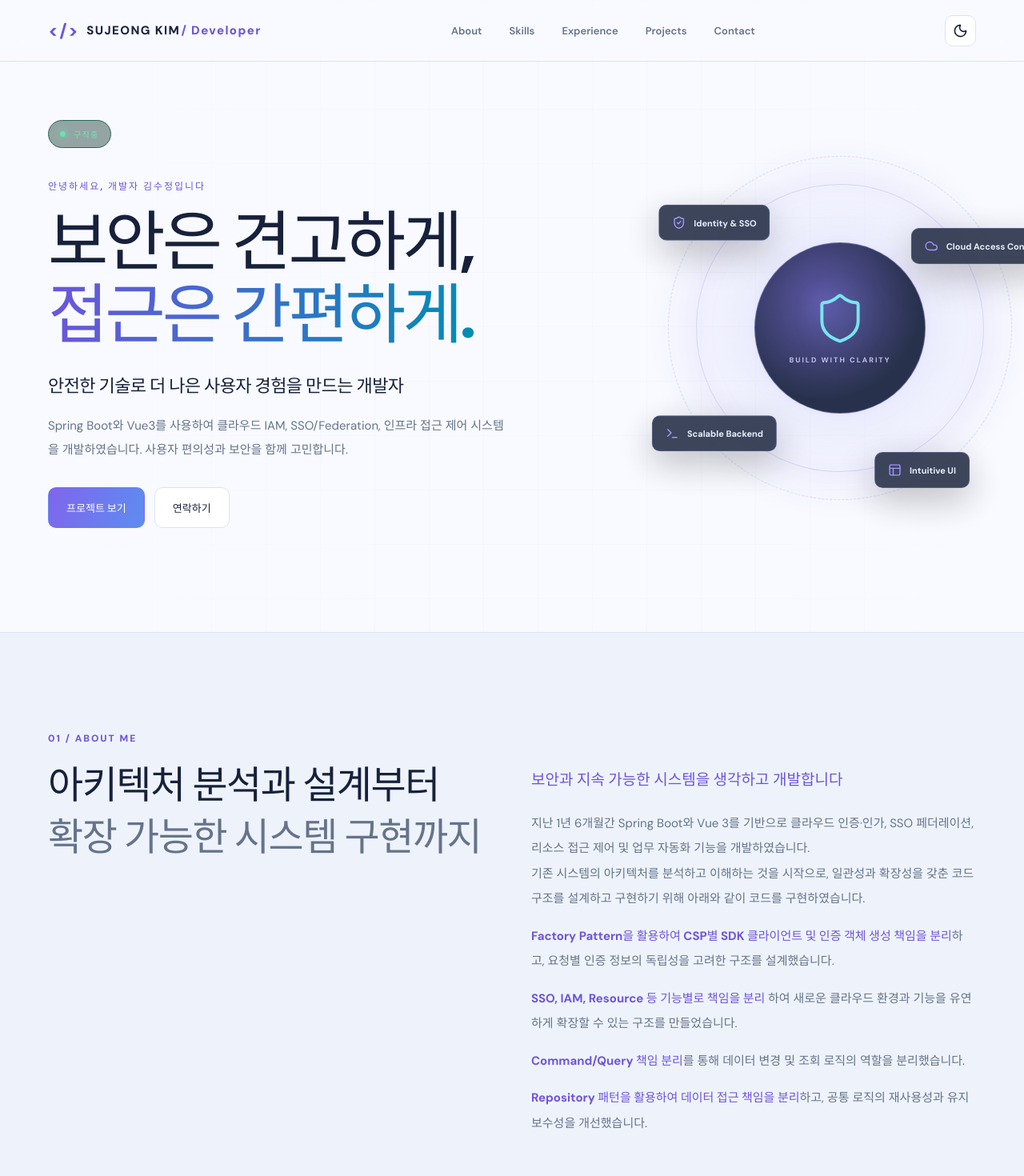
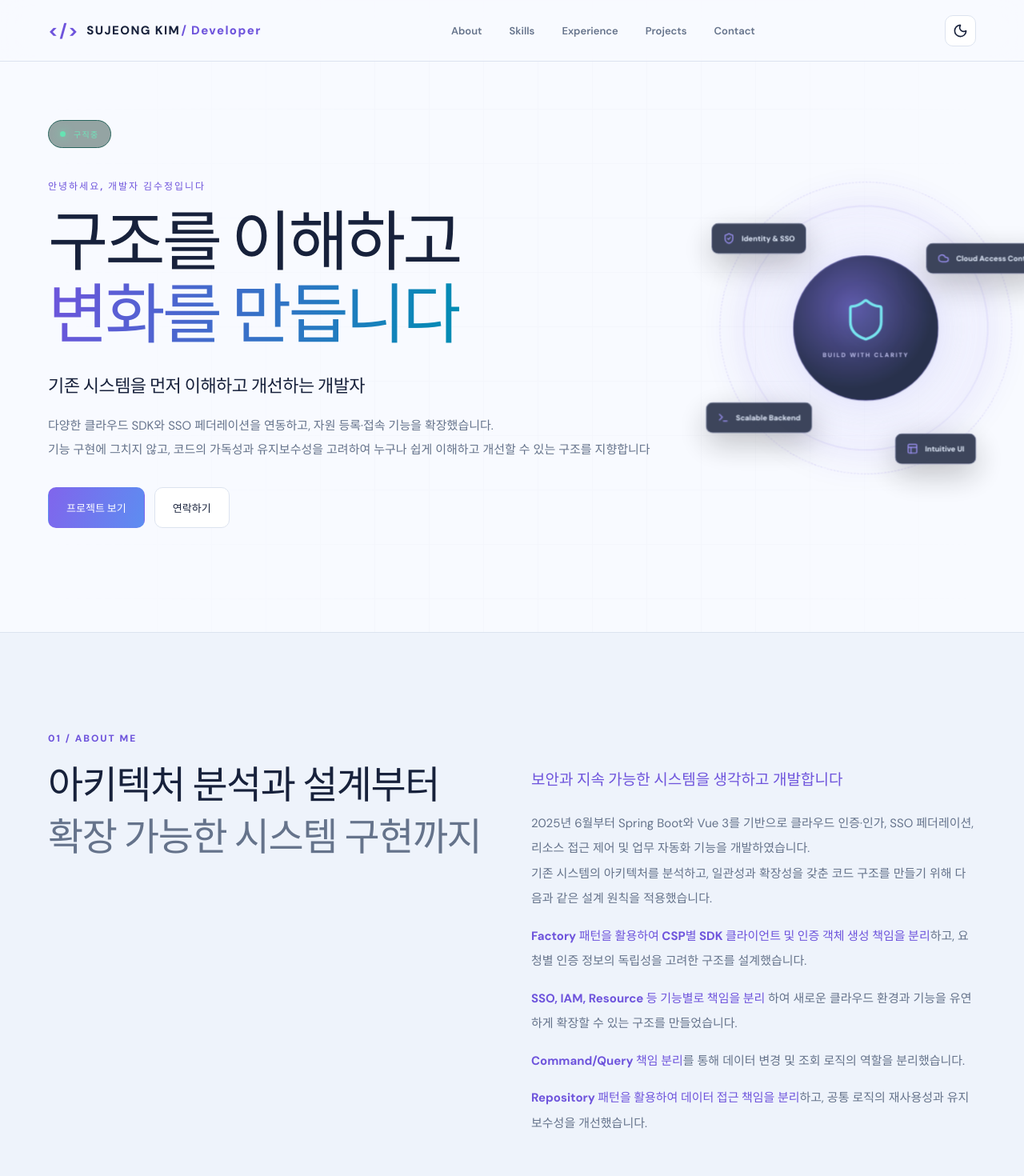
Before and after one commit to Kimsu10/Kimsu10.github.io, a Vue app: page / in a window 1280 px wide. Shown: the top 1470 px of the page at 80% size. Built offline with nearby package versions, Linux system fonts and the light colour scheme.

Commit message:
add: v.1.0.2

```diff
--- a/src/components/AboutSection.vue
+++ b/src/components/AboutSection.vue
@@ -33,8 +33,8 @@ const activePage = ref(0)
       </div>
       <div class="about-copy">
         <p><strong>보안과 지속 가능한 시스템을 생각하고 개발합니다</strong></p>
-        <p>지난 1년 6개월간 Spring Boot와 Vue 3를 기반으로 클라우드 인증·인가, SSO 페더레이션, 리소스 접근 제어 및 업무 자동화 기능을 개발하였습니다.<br>기존 시스템의 아키텍처를 분석하고 이해하는 것을 시작으로, 일관성과 확장성을 갖춘 코드 구조를 설계하고 구현하기 위해 아래와 같이 코드를 구현하였습니다.</p>
-        <p><strong>Factory Pattern을 활용하여 CSP별 SDK 클라이언트 및 인증 객체 생성 책임을 분리</strong>하고, 요청별 인증 정보의 독립성을 고려한 구조를 설계했습니다.</p>
+        <p>2025년 6월부터 Spring Boot와 Vue 3를 기반으로 클라우드 인증·인가, SSO 페더레이션, 리소스 접근 제어 및 업무 자동화 기능을 개발하였습니다.<br>기존 시스템의 아키텍처를 분석하고, 일관성과 확장성을 갖춘 코드 구조를 만들기 위해 다음과 같은 설계 원칙을 적용했습니다.</p>
+        <p><strong>Factory 패턴을 활용하여 CSP별 SDK 클라이언트 및 인증 객체 생성 책임을 분리</strong>하고, 요청별 인증 정보의 독립성을 고려한 구조를 설계했습니다.</p>
         <p><strong>SSO, IAM, Resource 등 기능별로 책임을 분리 </strong>하여 새로운 클라우드 환경과 기능을 유연하게 확장할 수 있는 구조를 만들었습니다.</p>
         <p><strong>Command/Query 책임 분리</strong>를 통해 데이터 변경 및 조회 로직의 역할을 분리했습니다.</p>
         <p><strong>Repository 패턴을 활용하여 데이터 접근 책임을 분리</strong>하고, 공통 로직의 재사용성과 유지보수성을 개선했습니다.</p>
--- a/src/components/HeroSection.vue
+++ b/src/components/HeroSection.vue
@@ -22,8 +22,8 @@ const specialties = [
         <span class="live-dot">
         </span> 구직중 </div>
       <div class="eyebrow">안녕하세요, 개발자 김수정입니다</div>
-      <h1>보안은 견고하게,<br>
-        <span class="gradient-text">접근은 간편하게.</span>
+      <h1>구조를 이해하고<br>
+        <span class="gradient-text">변화를 만듭니다</span>
       </h1>
       <h2>{{ profile.intro }}</h2>
       <p class="hero-description">{{ profile.description }}</p>
@@ -83,6 +83,9 @@ const specialties = [
 </template>
 
 <style scoped>
+.hero-content { width: 100%; max-width: 755px; }
+.hero-description { max-width: 100%; white-space: pre-line; }
+.hero-art { transform: scale(.85); transform-origin: right center; }
 .specialty-orbit {
   position: absolute;
   inset: 0;
--- a/src/components/SkillsSection.vue
+++ b/src/components/SkillsSection.vue
@@ -10,6 +10,8 @@ import {
 const skillIcons = {
   Java: Coffee,
   'Spring Boot': Leaf,
+  'Node.js': Terminal,
+  Express: Network,
   'REST API': Network,
   'Spring Scheduler': CalendarClock,
   MyBatis: Layers,
@@ -32,6 +34,7 @@ const skillIcons = {
   Linux: Terminal,
   SSH: LockKeyhole,
   Jenkins: Workflow,
+  Docker: Container,
   Kubernetes: Container,
   'Argo CD': RefreshCw,
 }
--- a/src/data/portfolio.js
+++ b/src/data/portfolio.js
@@ -3,45 +3,45 @@ import { ShieldCheck, Terminal, Server, Cloud } from 'lucide-vue-next'
 export const profile = {
   name: '김수정',
   role: 'DevOps',
-  intro: '안전한 기술로 더 나은 사용자 경험을 만드는 개발자',
-  description: 'Spring Boot와 Vue3를 사용하여 클라우드 IAM, SSO/Federation, 인프라 접근 제어 시스템을 개발하였습니다. 사용자 편의성과 보안을 함께 고민합니다.',
+  intro: '기존 시스템을 먼저 이해하고 개선하는 개발자',
+  description: '다양한 클라우드 SDK와 SSO 페더레이션을 연동하고, 자원 등록·접속 기능을 확장했습니다.\n기능 구현에 그치지 않고, 코드의 가독성과 유지보수성을 고려하여 누구나 쉽게 이해하고 개선할 수 있는 구조를 지향합니다',
   email: 'betnwjd25@gmail.com',
   github: 'https://github.com/Kimsu10',
 }
 export const navigation = ['About', 'Skills', 'Experience', 'Projects', 'Contact']
 export const skillGroups = [
-  { name: 'Backend', skills: ['Java', 'Spring Boot', 'REST API', 'Spring Scheduler', 'MyBatis', 'MySQL', 'PostgreSQL'] },
+  { name: 'Backend', skills: ['Java', 'Spring Boot', 'Node.js', 'Express', 'REST API', 'Spring Scheduler', 'MyBatis', 'MySQL', 'PostgreSQL'] },
   { name: 'Frontend', skills: ['JavaScript', 'TypeScript', 'Vue 3', 'Pinia', 'React', 'HTML / CSS'] },
   { name: 'Cloud & Identity', skills: ['AWS', 'GCP', 'Azure', 'OCI', 'Keycloak', 'SAML 2.0', 'IAM'] },
-  { name: 'Infrastructure', skills: ['Git', 'Linux', 'SSH', 'Jenkins', 'Kubernetes', 'Argo CD' ] },
+  { name: 'Infrastructure', skills: ['Git', 'Linux', 'SSH', 'Jenkins', 'Docker', 'Kubernetes', 'Argo CD' ] },
 ]
 export const experiences = [
-  { date: '2025.06 — 2027.12.31 (퇴사 예정)',
-    role: '삼성 SDS 클라우드 접근 관리 시스템 개발',
+  { date: '2025.06 — 현재',
+    role: '삼성SDS 클라우드 접근 관리 시스템 개발',
     company: '와글와이즈 · DevOps',
-    description: 'Vue 3와 Spring Boot 기반 관리 플랫폼 개발 및 멀티 클라우드 접근제어 시스템 구현',
+    description: 'Vue 3와 Spring Boot 기반 관리 플랫폼 개발 및 멀티 클라우드 접근 제어 시스템 구현',
     details: [
       'Vue 3·Spring Boot 기반 관리자 페이지 및 REST API 개발',
       'GCP·OCI 콘솔 SSO/Federation 및 리소스 접근 제어 시스템 구축',
       'SSH 터널링 및 계정 관리 자동화를 통한 Multi-Enrollment 기능 개발',
     ],
-    tags: ['Spring Boot', 'Vue3', 'AWS', 'Azure', 'GCP', 'SCP', 'OCI', 'Linux', 'SSH', 'Jenkins', 'Kubernetes', 'Git', 'Argo CD', 'MyBatis', 'MySQL', 'PostgresSQL' ] },
+    tags: ['Spring Boot', 'Vue 3', 'AWS', 'Azure', 'GCP', 'SCP', 'OCI', 'Linux', 'SSH', 'Jenkins', 'Kubernetes', 'Git', 'Argo CD', 'MyBatis', 'MySQL', 'PostgreSQL' ] },
   {
-    date: '2023.08 · 1개월',
+    date: '2023.07 — 2023.08',
     role: '한의사용 에디터 플러그인 고도화',
-    company: '메디스트림 · 임시직/프리랜서',
+    company: '메디스트림 · 임시직/프론트엔드',
     description: 'Vue.js와 ProseMirror를 사용한 사내 에디터 고도화',
     details: [
       '확장성과 유지보수성을 고려한 모듈화 및 스키마 설계',
-      '사용자가 직관적으로 헤더 크기 및 스타일을 조정할 수 있도록 UI와 동작 방식 개선',
-      '다양한 에디터 사용 환경에서도 텍스트 스타일(색상/굵기/크기 등)이 일관되게 적용되도록 기능 구현 및 QA 완료',
+      '사용자가 직관적으로 글자 크기를 조정할 수 있도록 UI와 동작 방식 개선',
+      '일반 텍스트와 테이블 셀에서 글자 크기 변경 및 내부·외부 복사·붙여넣기 동작 구현과 QA 수행',
     ],
     tags: ['Vue.js', 'ProseMirror'],
   },
   {
-    date: '2022.01 · 1개월',
+    date: '2022.12.09 — 2023.01.08',
     role: '인플루언서 광고 모니터링 업무 자동화',
-    company: '태그바이컴퍼니 · 임시직/프리랜서',
+    company: '태그바이컴퍼니 · 임시직/백엔드',
     description: 'Node.js와 MySQL을 활용한 사무 업무 자동화 시스템',
     details: [
       '관리자 기능 API 구현',
@@ -107,8 +107,8 @@ export const camProject = {
       ]
     },
     {
-      "title": "AWS EC2/RDS와 Azure의 VM 서버 접근 제어 및 계정 관리 기능 고도화",
-      "period": "2026.01 ~ 2026.02",
+      "title": "AWS EC2·RDS 및 Azure VM의 자원 접근 제어와 계정 관리 기능 고도화",
+      "period": "2026.01 ~ 2026.03",
       "technologies": [
         "Java",
         "Spring Boot",
@@ -120,16 +120,16 @@ export const camProject = {
       ],
       "details": [
         "기존 단건 등록 방식의 자원 접근 제어 기능을 여러 클라우드를 등록할 수 있는 Multi-Enrollment 방식으로 확장",
-        "자원 등록 및 접속 시 PEM과 Password를 사용하여 관리자 계정을 자동으로 생성하고 접근 권한을 부여하는 기능 구현",
+        "자원 등록 및 접속 시 PEM 키 또는 비밀번호로 서버에 인증한 뒤, 관리자 계정 생성 및 접근 권한 부여를 자동화",
         "SSH 기반 JumpHost → Bastion → Target 서버 간 포트 포워딩 및 터널링 기능 개발",
-        "Linux 명령어를 활용한 관리자 계정 생성, 비밀번호 변경 및 사용자 권한 관리 자동화",
-        "자원 연결시 사용자 역할 및 권한 검증 기능 개발",
+        "Linux 서버에서 명령어를 활용한 관리자 계정 생성, 비밀번호 변경 및 사용자 권한 관리 자동화",
+        "자원 연결 시 사용자 역할 및 권한 검증 기능 개발",
         "JUnit 기반 단위 테스트 작성"
       ]
     },
     {
-      "title": "Multi-Enrollment 기반 CSP 자원 등록 및 접근 기능 확장",
-      "period": "2026.03 ~ 2026.07",
+      "title": "Multi-Enrollment 기반 수동 등록·지원 환경·접속 방식 확장",
+      "period": "2026.04 ~ 2026.08",
       "technologies": [
         "Java",
         "Spring Boot",
@@ -140,26 +140,26 @@ export const camProject = {
       ],
       "details": [
         "기존 Linux 명령어 기반 Compute 및 DB 자원 자동 등록 방식에 사용자 계정 기반 수동 등록 기능 추가",
-        "AWS, Azure, GCP, SCP_V1, OnPremises 환경으로 지원하는 CSP 확장 및 코드 통일화, Windows 자원 지원 추가",
+        "AWS, Azure, GCP, SCP_V1 및 온프레미스 환경으로 지원 범위를 확대하고, 공통 처리 로직 정비 및 Windows 자원 지원 추가",
         "기존 PuTTY 기반 Linux 접속 방식에 Guacamole 기반 Web Terminal 추가"
       ]
     },
     {
       "title": "CodeStore 기반 클라우드 자원 관리 기능 개발",
-      "period": "2026.08",
+      "period": "2026.09",
       "technologies": [
         "Vue 3",
         "Spring Boot",
         "MyBatis"
       ],
       "details": [
-        "DB와 Vue의 CodeStore를 사용해 관리자가 CSP 등록 및 접속 방식을 설정할 수 있는 기능 개발",
+        "DB의 설정 정보와 Vue 기반 관리자 화면의 CodeStore를 연동하여 테넌트별 CSP 등록·접속 방식 설정 기능 구현",
         "허용 가능한 클라우드 자원 유형을 관리하는 REST API 및 관리자 화면 구현"
       ]
     },
     {
       "title": "OCI 콘솔 및 리소스 접근 제어 시스템 구축",
-      "period": "2026.09 ~ 2026.12 (진행중)",
+      "period": "2026.10 ~ 2026.12 (진행중)",
       "technologies": [
         "Spring Boot",
         "OCI Java SDK",
--- a/src/projects/cam/camExplanations.js
+++ b/src/projects/cam/camExplanations.js
@@ -15,7 +15,7 @@ export const camExplanations = {
     "title": "SSH 포트 포워딩 및 터널링",
     "description": "JumpHost → Bastion → Target 서버로 이어지는 경로에서 SSH 포트 포워딩과 터널링을 통해 대상 자원에 접근하는 기능을 개발했습니다."
   },
-  "DB와 Vue의 CodeStore를 사용해 관리자가 CSP 등록 및 접속 방식을 설정할 수 있는 기능 개발": {
+  "DB의 설정 정보와 Vue 기반 관리자 화면의 CodeStore를 연동하여 테넌트별 CSP 등록·접속 방식 설정 기능 구현": {
     "id": "cam-explanation-4",
     "title": "테넌트별 CSP 설정 관리",
     "description": "테넌트별 관리자가 CSP의 등록 방식과 접속 방식을 설정할 수 있도록 REST API와 관리자 화면을 구현했습니다."
--- a/src/projects/medistream/MedistreamProject.vue
+++ b/src/projects/medistream/MedistreamProject.vue
@@ -15,7 +15,7 @@ import proseMirrorImage from '../../images/proseMirror.png'
             <span class="project-story-client">/ medistream · 2023.07 ~ 2023.08</span>
           </div>
           <h3>medistream · ProseMirror 에디터 플러그인 고도화</h3>
-          <p>제목·본문으로 제한된 글자 크기 설정을 다양한 크기로 확장하고, 일반 텍스트와 테이블 셀에서 일관된 편집 경험을 제공하는 플러그인을 개발했습니다.</p>
+          <p>제목·본문 스타일 중심의 기존 에디터에 세부 글자 크기 선택 기능을 추가하고, 일반 텍스트와 테이블 셀에서 일관된 편집 경험을 제공하는 플러그인을 개발했습니다.</p>
           <div class="tag-list">
             <span v-for="tag in medistreamProject.tags" :key="tag" class="tag">{{ tag }}</span>
           </div>
--- a/src/projects/medistream/medistream.js
+++ b/src/projects/medistream/medistream.js
@@ -18,7 +18,7 @@ export const medistreamProject = {
     {
       "title": "Vue 기반 글자 크기 드롭다운 UI 개발",
       "details": [
-        "제목·본문 두 가지로 제한된 기존 설정에 기본 크기 및 크기 1~5 선택 드롭다운 추가",
+        "제목·본문 스타일 중심의 기존 에디터에 기본 크기 및 크기 1~5 선택 드롭다운 추가",
         "메뉴바 코드와 중복 스타일의 유지보수성을 고려해 글자 크기 메뉴를 독립적인 Vue 컴포넌트로 분리",
         "props 타입, computed 기반 동적 클래스, 선택 이벤트를 통해 부모 메뉴바와 연결",
         "각 옵션에 실제 글자 크기를 미리 보여주고 선택 후 드롭다운이 자동으로 닫히도록 구현"
```
Also changed, not shown: src/projects/cam/camHighlights.js (+4 -4 lines).
